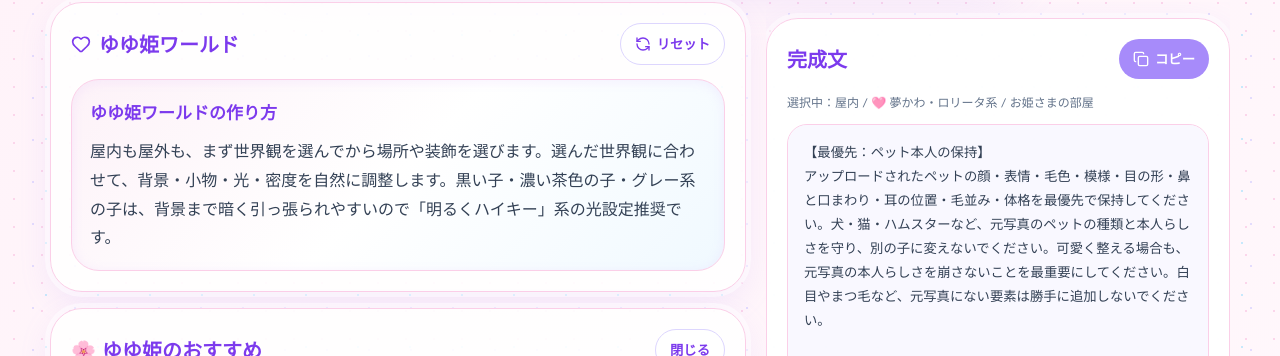
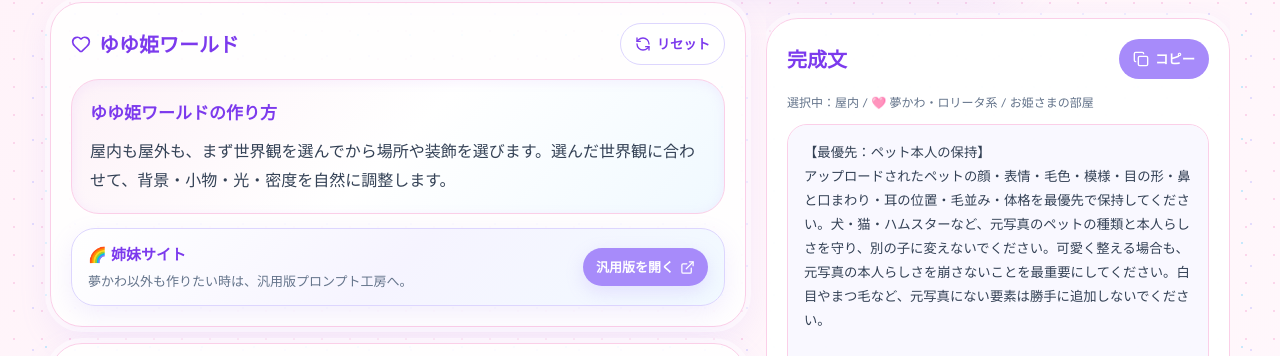
Before and after one commit to momomimikawaii-rgb/yuyupm, a React (Vite) app: page / in a window 1280 px wide. Shown: the part 571-927 px from the top of the page. Built offline with nearby package versions, Linux system fonts and the light colour scheme.

Commit message:
Add files via upload

```diff
--- a/src/App.jsx
+++ b/src/App.jsx
@@ -13,6 +13,7 @@ import {
   PlusCircle,
   Shirt,
   Sun,
+  ExternalLink,
 } from "lucide-react";
 import "./style.css";
 
@@ -256,7 +257,6 @@ const multiCategories = [
   { id: "size", title: "画像サイズ", single: true, options: ["正方形 1:1", "インスタ投稿用 縦長4:5", "リール・ストーリー用 縦長9:16", "横長16:9"] },
 ];
 
-
 const sectionNumbers = {
   locationType: 1,
   indoorWorld: 2,
@@ -392,7 +392,6 @@ function splitCustomText(value) {
   if (!value) return [];
   return value.split(/[、,\n]/).map((item) => item.trim()).filter(Boolean);
 }
-
 
 function isSingleCategory(key) {
   const multiCategory = multiCategories.find((category) => category.id === key);
@@ -931,7 +930,17 @@ function App() {
               </div>
               <div className="notice">
                 <strong>ゆゆ姫ワールドの作り方</strong>
-                <span>屋内も屋外も、まず世界観を選んでから場所や装飾を選びます。選んだ世界観に合わせて、背景・小物・光・密度を自然に調整します。黒い子・濃い茶色の子・グレー系の子は、背景まで暗く引っ張られやすいので「明るくハイキー」系の光設定推奨です。</span>
+                <span>屋内も屋外も、まず世界観を選んでから場所や装飾を選びます。選んだ世界観に合わせて、背景・小物・光・密度を自然に調整します。</span>
+              </div>
+
+              <div className="sister-site-card">
+                <div>
+                  <strong>🌈 姉妹サイト</strong>
+                  <span>夢かわ以外も作りたい時は、汎用版プロンプト工房へ。</span>
+                </div>
+                <a href="https://yuyuhy.yuyu-chan.com/" target="_blank" rel="noreferrer">
+                  汎用版を開く <ExternalLink size={15} />
+                </a>
               </div>
             </section>
 
@@ -1038,7 +1047,7 @@ function App() {
                       return <button key={option} onClick={() => toggleOption(category.id, option, category.single, category.maxSelect)} className={`chip ${active ? "active" : ""}`}>{option}</button>;
                     })}
                   </div>
-                  {category.id === "lighting" && <div className="notice" style={{ marginBottom: "12px" }}>黒い子・濃い茶色の子・グレー系の子は、背景や全体の色味まで暗く引っ張られやすいです。夢かわ・白ピンク系にしたい場合は「明るくハイキー」「白っぽくふんわり発光」推奨です。</div>}
+                  {category.id === "lighting" && <div className="notice" style={{ marginBottom: "12px" }}></div>}
                   <label><PlusCircle size={16} /> {customFieldLabels[category.id]}を記入</label>
                   <input value={custom[category.id] || ""} onChange={(event) => updateCustom(category.id, event.target.value)} placeholder={customPlaceholders[category.id] || "カンマ、読点、改行で複数追加できます"} />
                 </section>
```
